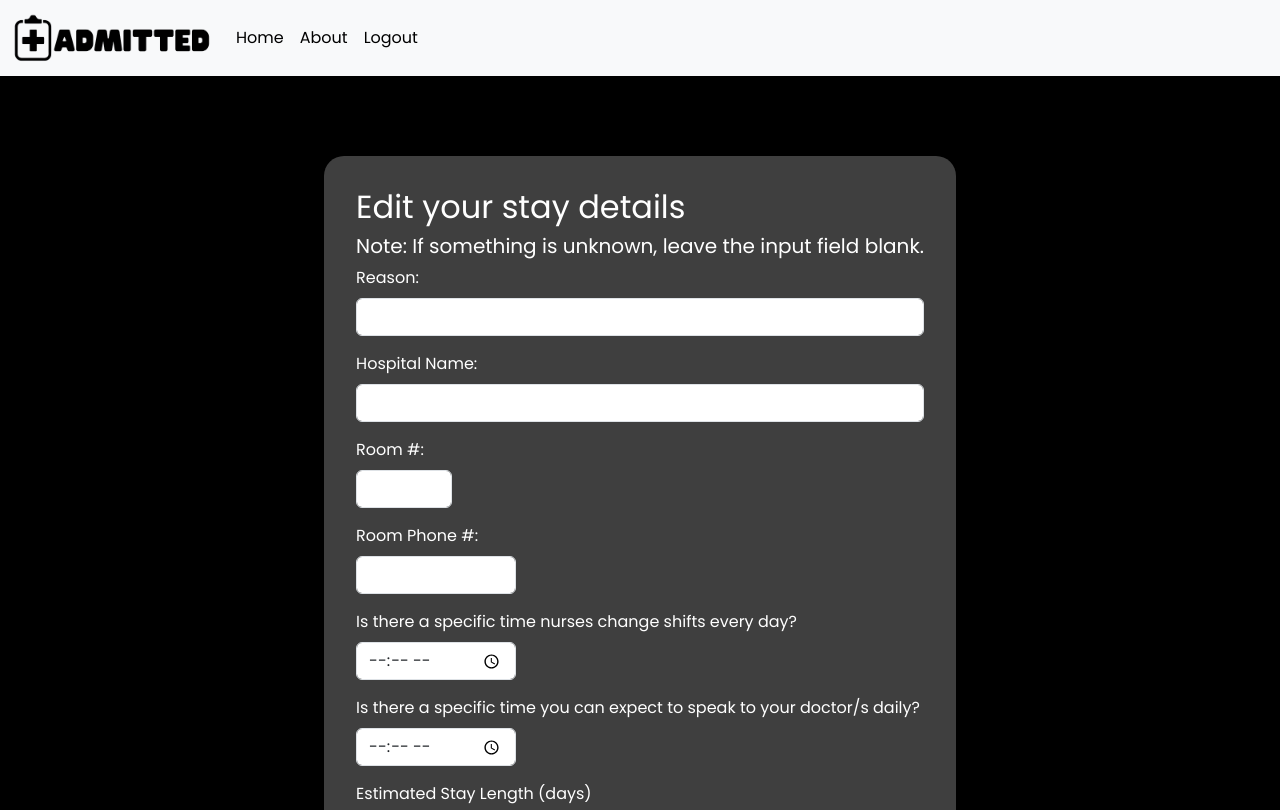
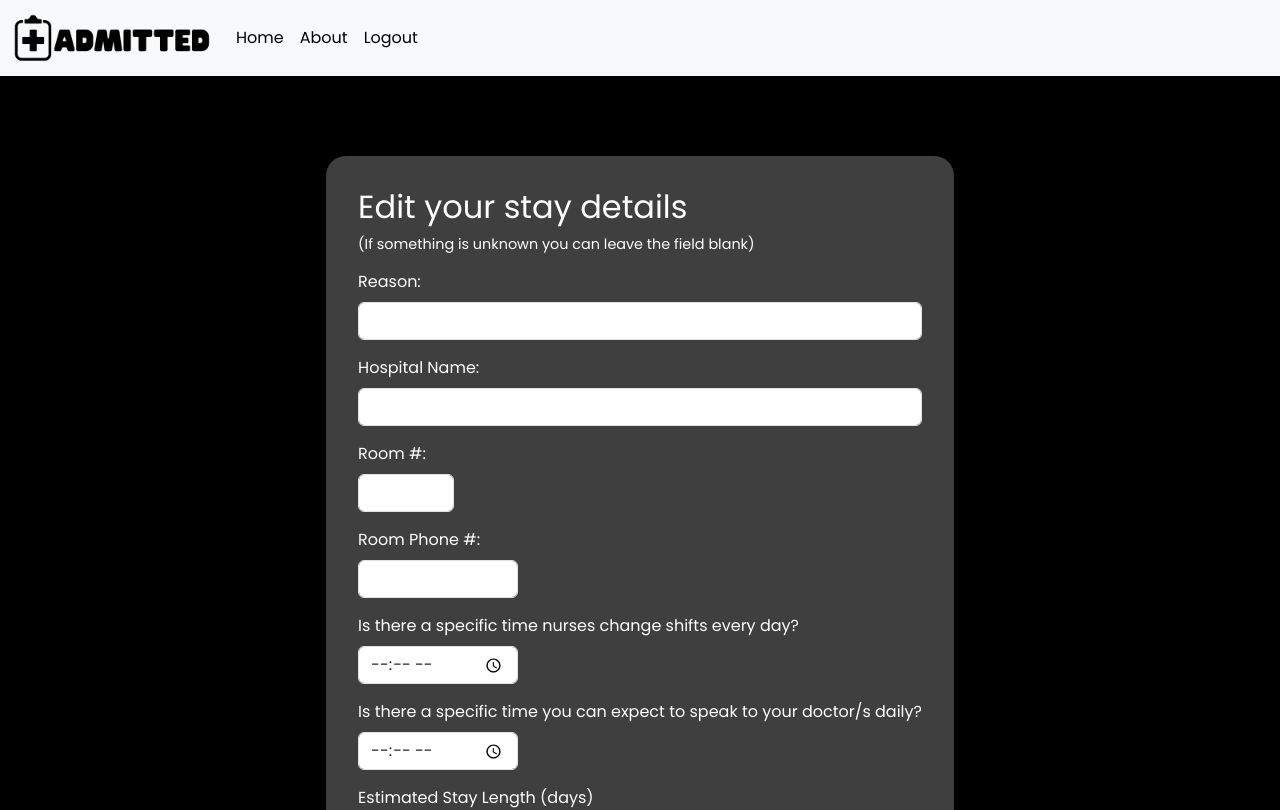
Before and after one commit to guacajoely/Admitted, a React (Create React App) app in the folder Admitted/Client/admitted/: page /admission/edit in a window 1280 px wide. Shown: the top 810 px of the page. Built offline with nearby package versions, Linux system fonts and the light colour scheme; no server answers; sample sign-in values are in the browser's storage; a web font is replaced by a local one.

Commit message:
edit text on admission form

```diff
--- a/Admitted/Client/admitted/src/Components/Admission/Admission.js
+++ b/Admitted/Client/admitted/src/Components/Admission/Admission.js
@@ -110,7 +110,7 @@ export const Admission = ({ userId }) => {
             :
             <Container className="no-admission">
                 <div className="m-auto admission-details"><strong>According to our records, you aren't currently admitted.</strong></div>
-                <Button className="admission-button" tag={Link} to="/admission/create">Create a Hospital Stay</Button>
+                <Button className="admission-button" tag={Link} to="/admission/create">Begin a new hospital stay</Button>
             </Container>
     )
 }
--- a/Admitted/Client/admitted/src/Components/Admission/AdmissionEdit.js
+++ b/Admitted/Client/admitted/src/Components/Admission/AdmissionEdit.js
@@ -57,7 +57,7 @@ export const AdmissionEdit = () => {
 
         <form className="admission-form form">
             <h2 className="admission-form-title">Edit your stay details</h2>
-            <h5>Note: If something is unknown, leave the input field blank.</h5>
+            <div style={{fontSize:".9em", marginBottom:"1em"}}>(If something is unknown you can leave the field blank)</div>
 
                 <FormGroup className="form-group">
                     <Label htmlFor="reason">Reason:</Label>
--- a/Admitted/Client/admitted/src/Components/Admission/AdmissionForm.js
+++ b/Admitted/Client/admitted/src/Components/Admission/AdmissionForm.js
@@ -52,8 +52,7 @@ export const AdmissionForm = () => {
     return (
         <form className="admission-form form">
             <h2 className="admission-form-title">Create a New Stay</h2>
-            <h5>Note: If something is unknown, leave the input field blank.</h5>
-
+            <div style={{fontSize:".9em", marginBottom:"1em"}}>(If something is unknown you can leave the field blank)</div>
                 <FormGroup className="form-group">
                     <Label htmlFor="reason">Reason:</Label>
                     <Input
```
